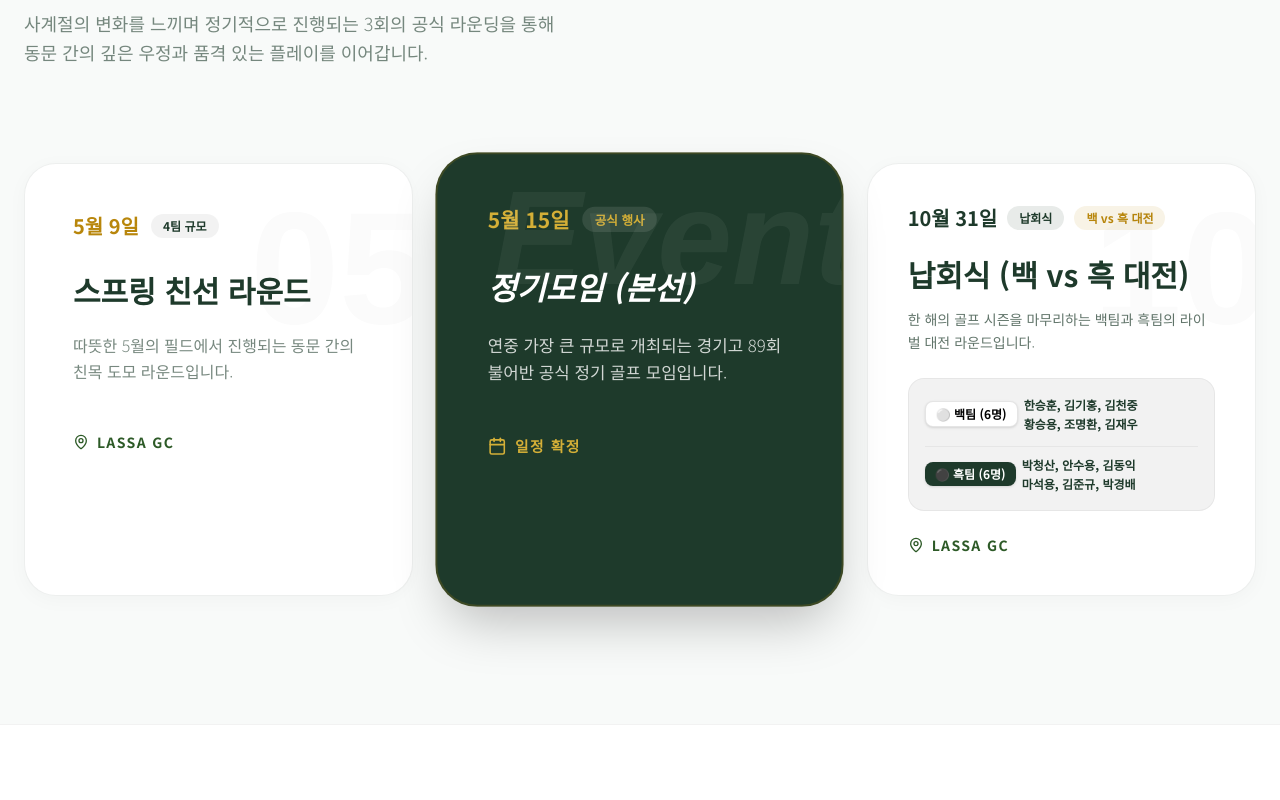
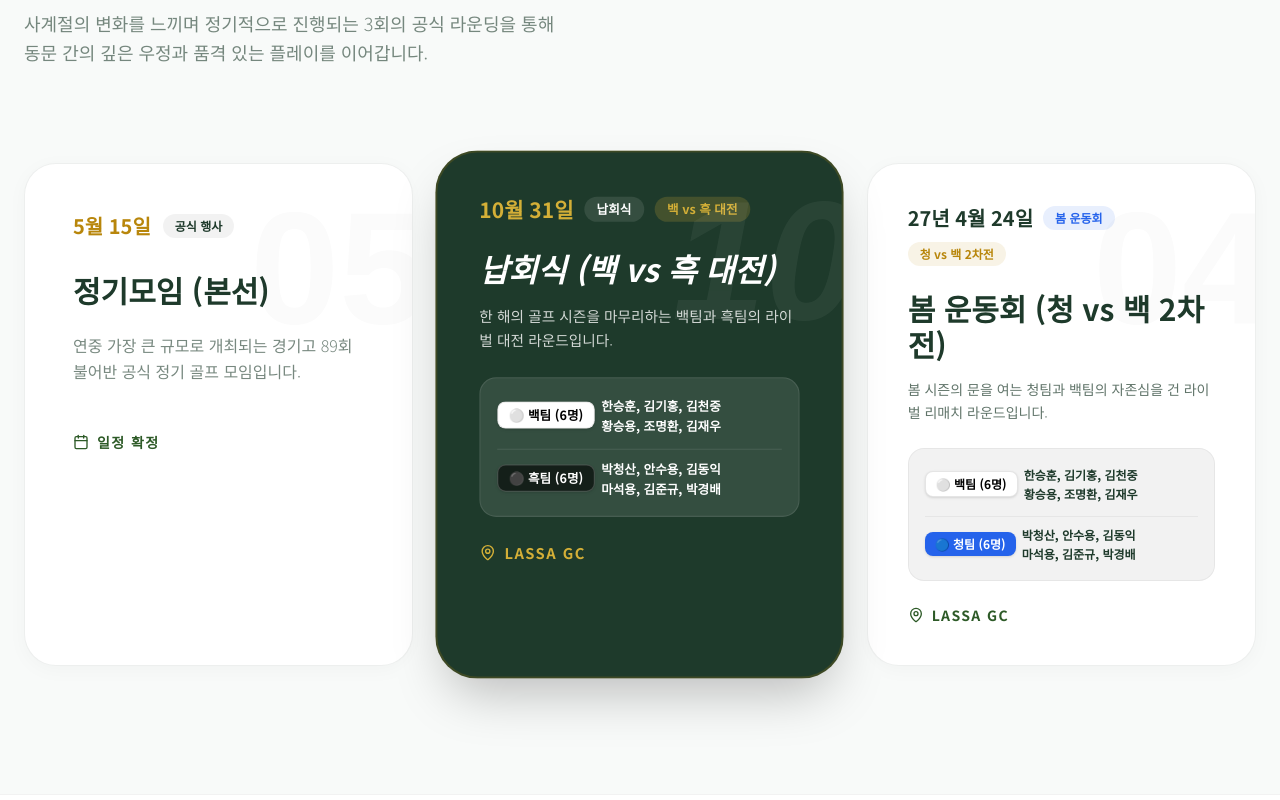
Before and after one commit to BluemMountain/kghs-89f-antigravity, a Next.js app: page / in a window 1280 px wide. Shown: the part 980-1780 px from the top of the page. Built offline with nearby package versions, Linux system fonts and the light colour scheme; no server answers; the database is empty.

Commit message:
feat: remove May 9 round and add 27년 4월 24일 봄 운동회 (청 vs 백 2차전) card

```diff
--- a/src/app/page.tsx
+++ b/src/app/page.tsx
@@ -147,49 +147,73 @@ export default function Home() {
                     viewport={{ once: true }}
                     className="grid grid-cols-1 md:grid-cols-2 lg:grid-cols-3 gap-8"
                 >
-                    {/* May 9 Round */}
+                    {/* May 15 Special Round */}
                     <motion.div variants={fadeInUp} className="golf-card p-12 relative overflow-hidden group border-t-8 border-[#b8860b]">
                         <div className="text-[10rem] font-serif font-black text-[#1e3a2b]/[0.02] absolute -top-4 -right-4 transition-all group-hover:text-[#1e3a2b]/[0.05]">05</div>
                         <div className="inline-flex items-center gap-3 mb-8">
-                            <span className="text-[#b8860b] text-xl font-bold">5월 9일</span>
-                            <span className="px-3 py-1 bg-black/5 rounded-full text-xs font-bold text-[#1e3a2b]">4팀 규모</span>
+                            <span className="text-[#b8860b] text-xl font-bold">5월 15일</span>
+                            <span className="px-3 py-1 bg-black/5 rounded-full text-xs font-bold text-[#1e3a2b]">공식 행사</span>
                         </div>
-                        <h4 className="text-3xl font-bold mb-6 text-[#1e3a2b]">스프링 친선 라운드</h4>
-                        <p className="opacity-60 font-light mb-12 text-md leading-relaxed text-[#1e3a2b]">따뜻한 5월의 필드에서 진행되는 동문 간의 친목 도모 라운드입니다.</p>
+                        <h4 className="text-3xl font-bold mb-6 text-[#1e3a2b]">정기모임 (본선)</h4>
+                        <p className="opacity-60 font-light mb-12 text-md leading-relaxed text-[#1e3a2b]">연중 가장 큰 규모로 개최되는 경기고 89회 불어반 공식 정기 골프 모임입니다.</p>
                         <div className="flex flex-col gap-2">
                             <div className="text-[#2d5a27] font-black text-sm uppercase tracking-widest flex items-center gap-2 mt-auto">
+                                <Calendar size={16} /> 일정 확정
+                            </div>
+                        </div>
+                    </motion.div>
+
+                    {/* October 31 Round (납회식 백 vs 흑 대전) */}
+                    <motion.div variants={fadeInUp} className="bg-[#1e3a2b] p-10 rounded-[2.5rem] text-white transform lg:scale-[1.05] shadow-2xl z-20 relative overflow-hidden group border-2 border-[#b8860b]/20">
+                        <div className="text-[10rem] font-serif font-black opacity-[0.05] absolute -top-4 -right-4 italic">10</div>
+                        <div className="inline-flex flex-wrap items-center gap-2.5 mb-6">
+                            <span className="text-[#d4af37] text-xl font-bold">10월 31일</span>
+                            <span className="px-3 py-1 bg-white/10 rounded-full text-xs font-bold text-white">납회식</span>
+                            <span className="px-3 py-1 bg-[#d4af37]/20 rounded-full text-xs font-bold text-[#d4af37]">백 vs 흑 대전</span>
+                        </div>
+                        <h4 className="text-3xl font-bold mb-4 italic text-white">납회식 (백 vs 흑 대전)</h4>
+                        <p className="opacity-80 font-light mb-6 text-sm leading-relaxed text-white">
+                            한 해의 골프 시즌을 마무리하는 백팀과 흑팀의 라이벌 대전 라운드입니다.
+                        </p>
+
+                        {/* Team Line-up */}
+                        <div className="bg-white/10 p-4 rounded-2xl mb-6 space-y-3 text-xs border border-white/10">
+                            <div className="flex flex-col sm:flex-row sm:items-center gap-1.5">
+                                <span className="px-2.5 py-1 bg-white text-black font-black rounded-lg border border-black/10 shrink-0 text-center w-max shadow-sm">
+                                    ⚪ 백팀 (6명)
+                                </span>
+                                <span className="font-bold text-white leading-relaxed break-keep">
+                                    한승훈, 김기홍, 김천중<br />황승용, 조명환, 김재우
+                                </span>
+                            </div>
+                            <div className="flex flex-col sm:flex-row sm:items-center gap-1.5 pt-2 border-t border-white/10">
+                                <span className="px-2.5 py-1 bg-black/60 text-white font-black rounded-lg border border-white/20 shrink-0 text-center w-max shadow-sm">
+                                    ⚫ 흑팀 (6명)
+                                </span>
+                                <span className="font-bold text-white leading-relaxed break-keep">
+                                    박청산, 안수용, 김동익<br />마석용, 김준규, 박경배
+                                </span>
+                            </div>
+                        </div>
+
+                        <div className="flex flex-col gap-2">
+                            <div className="text-[#d4af37] font-black text-sm uppercase tracking-widest flex items-center gap-2 mt-auto">
                                 <MapPin size={16} /> Lassa GC
                             </div>
                         </div>
                     </motion.div>
 
-                    {/* May 15 Special Round */}
-                    <motion.div variants={fadeInUp} className="bg-[#1e3a2b] p-12 rounded-[2.5rem] text-white transform lg:scale-[1.05] shadow-2xl z-20 relative overflow-hidden group border-2 border-[#b8860b]/20">
-                        <div className="text-[8rem] font-serif font-black opacity-[0.05] absolute -top-4 -right-4 italic">Event</div>
-                        <div className="inline-flex items-center gap-3 mb-8">
-                            <span className="text-[#d4af37] text-xl font-bold">5월 15일</span>
-                            <span className="px-3 py-1 bg-white/10 rounded-full text-xs font-bold text-[#d4af37]">공식 행사</span>
+                    {/* 27년 4월 24일 Round (봄 운동회 청 vs 백 2차전) */}
+                    <motion.div variants={fadeInUp} className="golf-card p-10 relative overflow-hidden group border-t-8 border-[#2563eb]">
+                        <div className="text-[10rem] font-serif font-black text-[#1e3a2b]/[0.02] absolute -top-4 -right-4 transition-all group-hover:text-[#1e3a2b]/[0.05]">04</div>
+                        <div className="inline-flex flex-wrap items-center gap-2.5 mb-6">
+                            <span className="text-[#1e3a2b] text-xl font-bold">27년 4월 24일</span>
+                            <span className="px-3 py-1 bg-[#2563eb]/10 rounded-full text-xs font-bold text-[#2563eb]">봄 운동회</span>
+                            <span className="px-3 py-1 bg-[#b8860b]/10 rounded-full text-xs font-bold text-[#b8860b]">청 vs 백 2차전</span>
                         </div>
-                        <h4 className="text-3xl font-bold mb-6 italic">정기모임 (본선)</h4>
-                        <p className="opacity-80 font-light mb-12 text-md leading-relaxed">연중 가장 큰 규모로 개최되는 경기고 89회 불어반 공식 정기 골프 모임입니다.</p>
-                        <div className="flex flex-col gap-2">
-                            <div className="font-black text-sm uppercase tracking-widest flex items-center gap-2 text-[#d4af37] mt-auto">
-                                <Calendar size={18} /> 일정 확정
-                            </div>
-                        </div>
-                    </motion.div>
-
-                    {/* October 31 Round (납회식 백 vs 흑 대전) */}
-                    <motion.div variants={fadeInUp} className="golf-card p-10 relative overflow-hidden group border-t-8 border-[#1e3a2b]">
-                        <div className="text-[10rem] font-serif font-black text-[#1e3a2b]/[0.02] absolute -top-4 -right-4 transition-all group-hover:text-[#1e3a2b]/[0.05]">10</div>
-                        <div className="inline-flex flex-wrap items-center gap-2.5 mb-6">
-                            <span className="text-[#1e3a2b] text-xl font-bold">10월 31일</span>
-                            <span className="px-3 py-1 bg-[#1e3a2b]/10 rounded-full text-xs font-bold text-[#1e3a2b]">납회식</span>
-                            <span className="px-3 py-1 bg-[#b8860b]/10 rounded-full text-xs font-bold text-[#b8860b]">백 vs 흑 대전</span>
-                        </div>
-                        <h4 className="text-3xl font-bold mb-4 text-[#1e3a2b]">납회식 (백 vs 흑 대전)</h4>
+                        <h4 className="text-3xl font-bold mb-4 text-[#1e3a2b]">봄 운동회 (청 vs 백 2차전)</h4>
                         <p className="opacity-70 font-light mb-6 text-sm leading-relaxed text-[#1e3a2b]">
-                            한 해의 골프 시즌을 마무리하는 백팀과 흑팀의 라이벌 대전 라운드입니다.
+                            봄 시즌의 문을 여는 청팀과 백팀의 자존심을 건 라이벌 리매치 라운드입니다.
                         </p>
 
                         {/* Team Line-up */}
@@ -203,8 +227,8 @@ export default function Home() {
                                 </span>
                             </div>
                             <div className="flex flex-col sm:flex-row sm:items-center gap-1.5 pt-2 border-t border-black/5">
-                                <span className="px-2.5 py-1 bg-[#1e3a2b] text-white font-black rounded-lg shrink-0 text-center w-max shadow-sm">
-                                    ⚫ 흑팀 (6명)
+                                <span className="px-2.5 py-1 bg-[#2563eb] text-white font-black rounded-lg shrink-0 text-center w-max shadow-sm">
+                                    🔵 청팀 (6명)
                                 </span>
                                 <span className="font-bold text-[#1e3a2b] leading-relaxed break-keep">
                                     박청산, 안수용, 김동익<br />마석용, 김준규, 박경배
```
